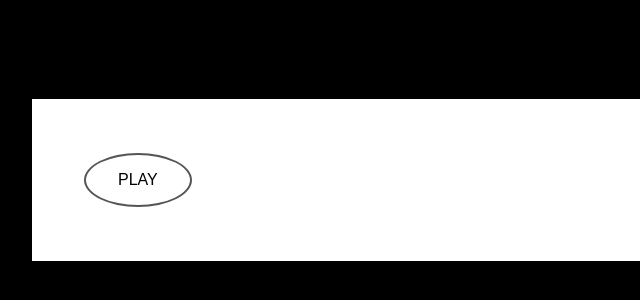
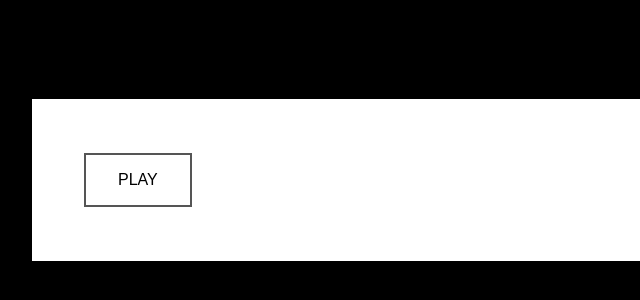
Before and after one commit to chinen-ri/ColorfulWorld, a plain HTML site: page index.html in a window 1280 px wide. Shown: the part 220-520 px from the top of the page, 258-898 px from the left. Drawn offline with Linux system fonts and the light colour scheme.

Commit message:
Update index.html

```diff
--- a/index.html
+++ b/index.html
@@ -24,7 +24,7 @@
 
     <div class="popup" id="js-popup">
       <div class="popup-inner">
-        <input class="popup-button" type="button" id="button" value="PLAY" style="border-radius:50%">
+        <input class="popup-button" type="button" id="button" value="PLAY"">
       </div>
       <div class="black-background" id="js-black-bg"></div>
     </div>
```
